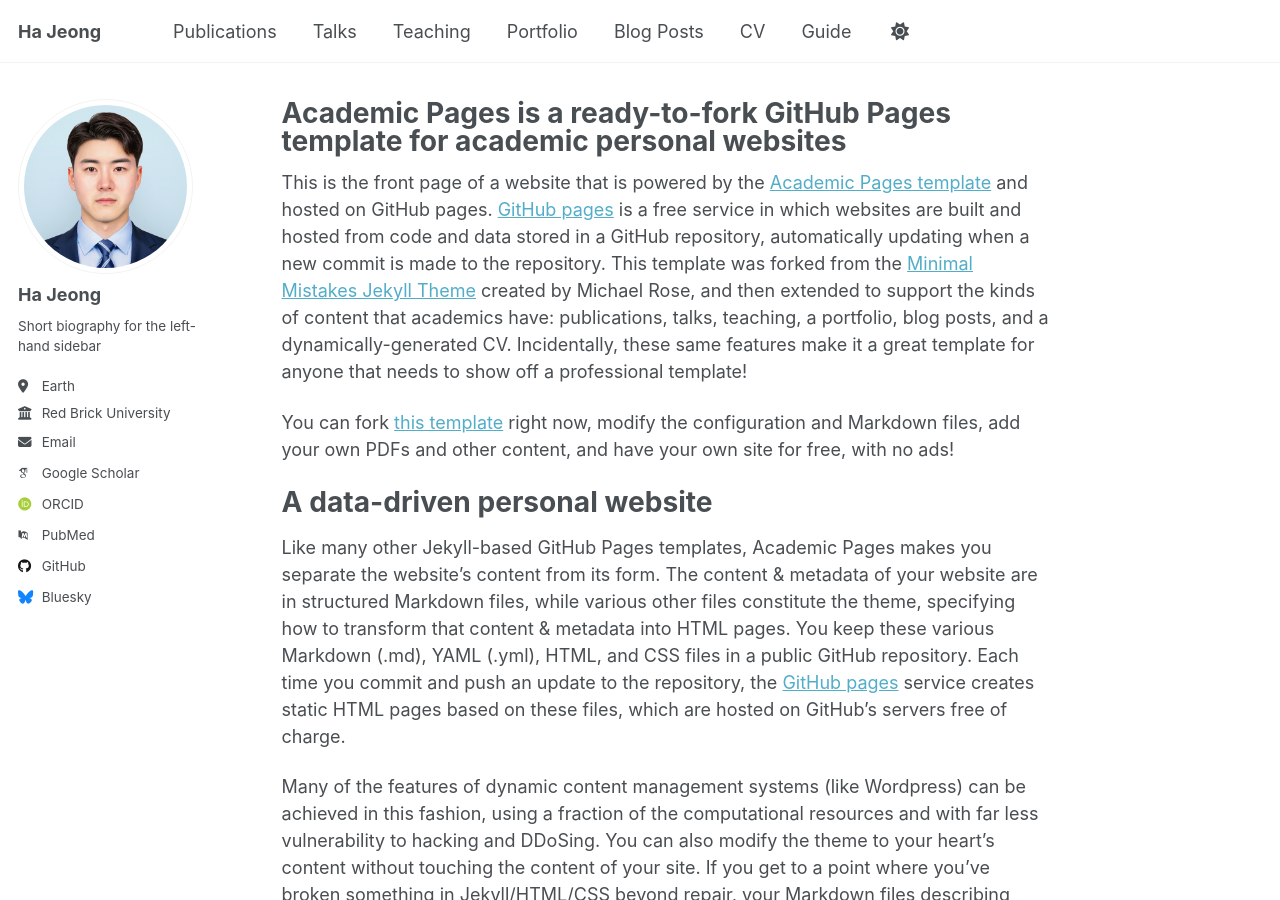
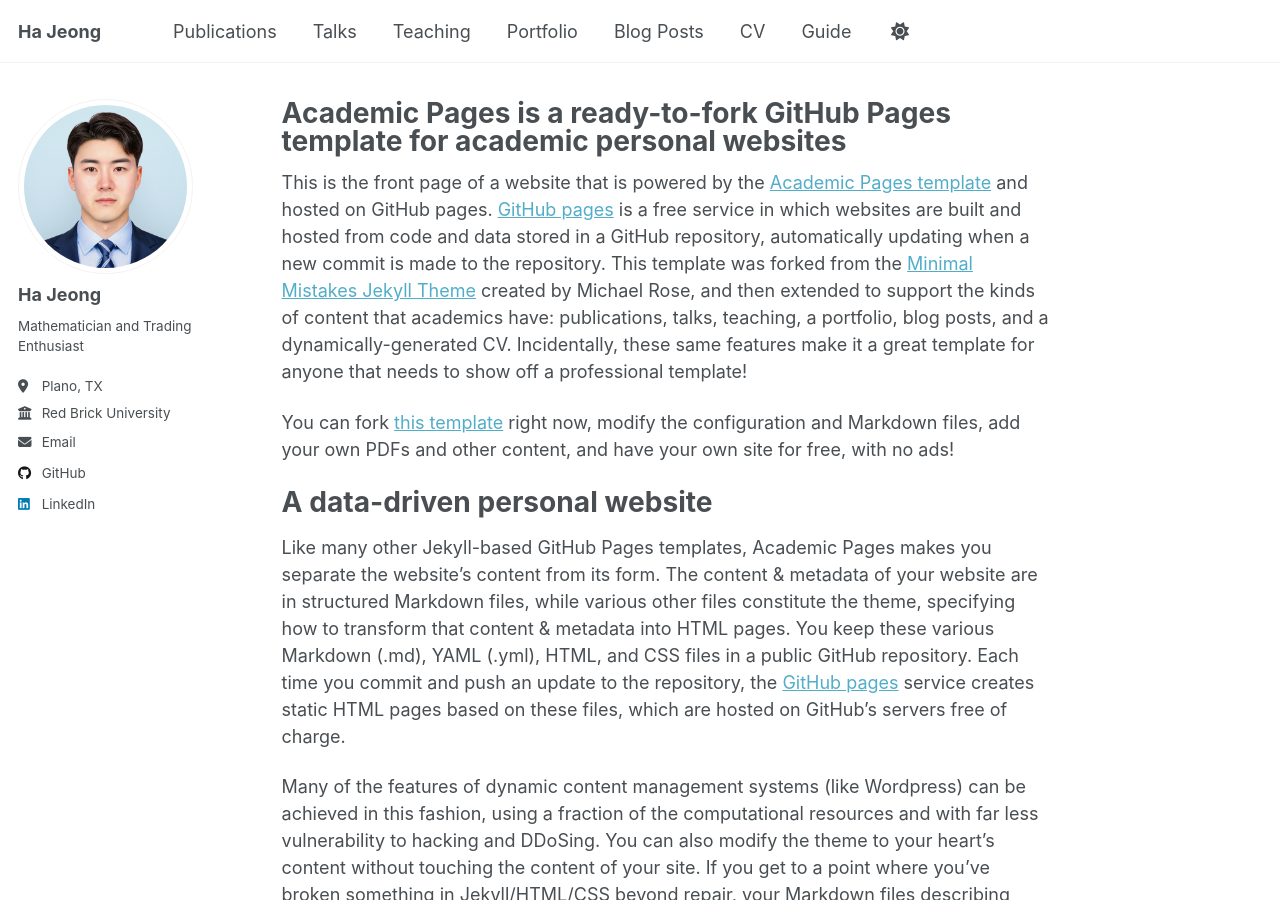
Before and after one commit to hajeeong/hajeeong.github.io, a Jekyll site: the page built from _pages/about.md, in a window 1280 px wide and 900 px high. Built offline with Jekyll 4.4.1, drawn with Linux system fonts in a browser that asks for light colours; some web fonts are replaced; a script that is not in the unit is left out.

Commit message:
Biograp change

```diff
--- a/_config.yml
+++ b/_config.yml
@@ -13,7 +13,7 @@
 title_separator          : "-"
 name                     : &name "Ha Jeong"
 description              : &description "personal description"
-url                      : https://academicpages.github.io # the base hostname & protocol for your site e.g. "https://[your GitHub username].github.io" or if you already have some other page hosted on Github then use "https://[your GitHub username].github.io/[Your Repo Name]"
+url                      : https://hajeeong.github.io # the base hostname & protocol for your site e.g. "https://[your GitHub username].github.io" or if you already have some other page hosted on Github then use "https://[your GitHub username].github.io/[Your Repo Name]"
 baseurl                  : "" # the subpath of your site, e.g. "/blog"
 repository               : "academicpages/academicpages.github.io"
 
@@ -22,24 +22,24 @@
 #               Additional customization can be done by editing /_includes/author-profile.html
 author:
   # Biographic information
-  avatar           : "profile.JPG"
+  avatar           : "profile.png"
   name             : "Ha Jeong"
   pronouns         : # example: "she/her"
-  bio              : "Short biography for the left-hand sidebar"
-  location         : "Earth"
+  bio              : "Mathematician and Trading Enthusiast"
+  location         : "Plano, TX"
   employer         : "Red Brick University"
   uri              : # URL
-  email            : "none@example.org"
+  email            : "ha.jeeong@gmail.com"
 
   # Academic websites
   academia         : # URL
   arxiv            : # URL - Update with the correct link to your profile
-  googlescholar    : "https://scholar.google.com/citations?user=PS_CX0AAAAAJ"
+  googlescholar    : # URL
   inspire-hep      : # URL
   impactstory      : # URL
-  orcid            : "http://orcid.org/yourorcidurl"
+  orcid            : # URL
   semantic         : # URL
-  pubmed           : "https://www.ncbi.nlm.nih.gov/pubmed/?term=john+snow"
+  pubmed           : # URL
   researchgate     : # URL
   scopus           : # URL
 
@@ -47,13 +47,13 @@
   bitbucket        : # Username - Update with your username on the site
   codepen          : # Username
   dribbble         : # Username
-  github           : "academicpages"
+  github           : "hajeeong"
   kaggle           : # Username
   stackoverflow    : # User number or user number and name (i.e., use "1" or "1/jeff-atwood")
 
   # Social media
   artstation       : # Username
-  bluesky          : "bsky.app" # Replace this with you Bluesky username
+  bluesky          : # Replace this with you Bluesky username
   facebook         : # Username
   flickr           : # Username
   foursquare       : # Username
@@ -62,7 +62,7 @@
   keybase          : # Username
   instagram        : # Username
   lastfm           : # Username
-  linkedin         : # Username
+  linkedin         : "hajeeong"
   mastodon         : # URL
   medium           : # URL
   pinterest        : # Username
```
Also changed, not shown: images/profile.JPG (deleted), images/profile.png.
